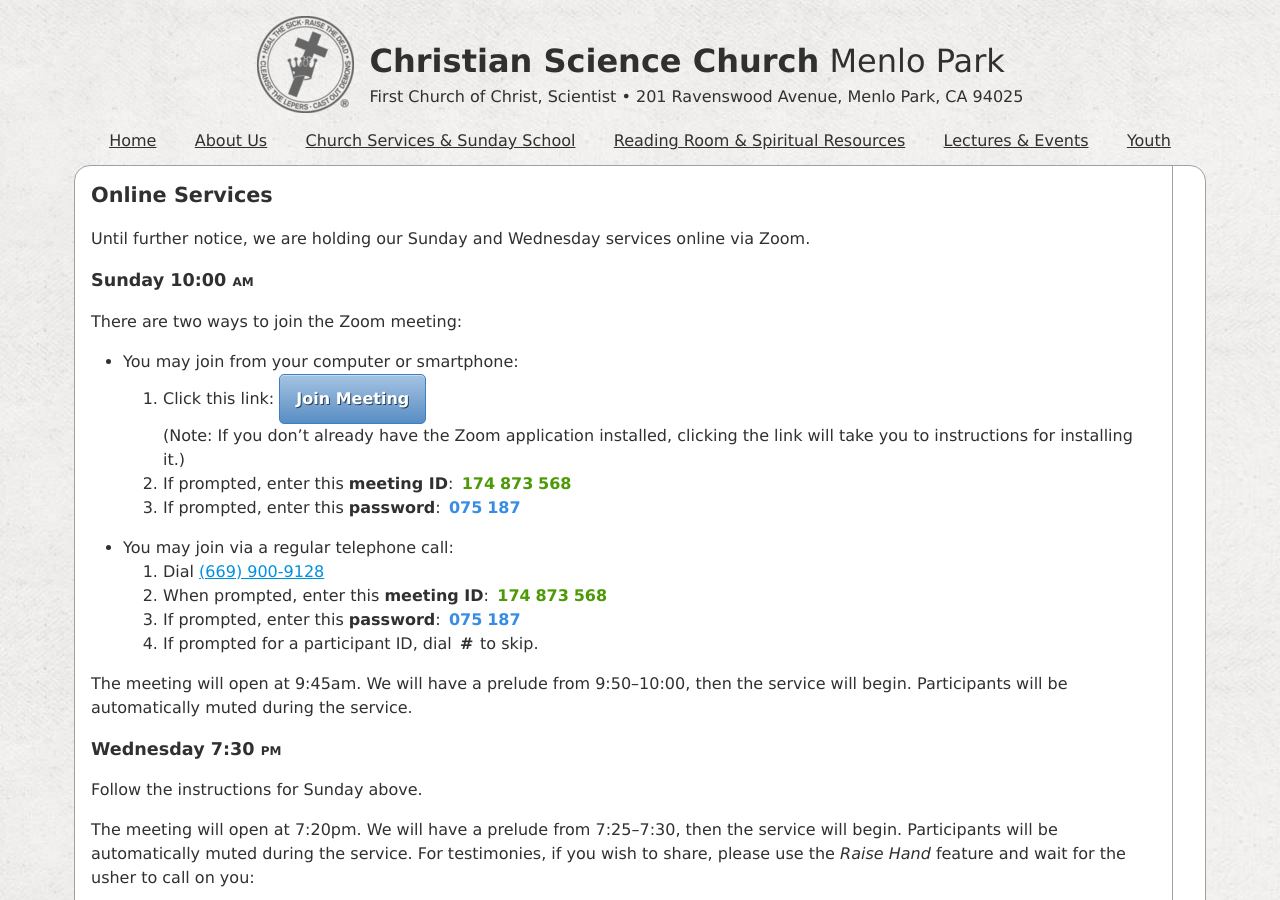
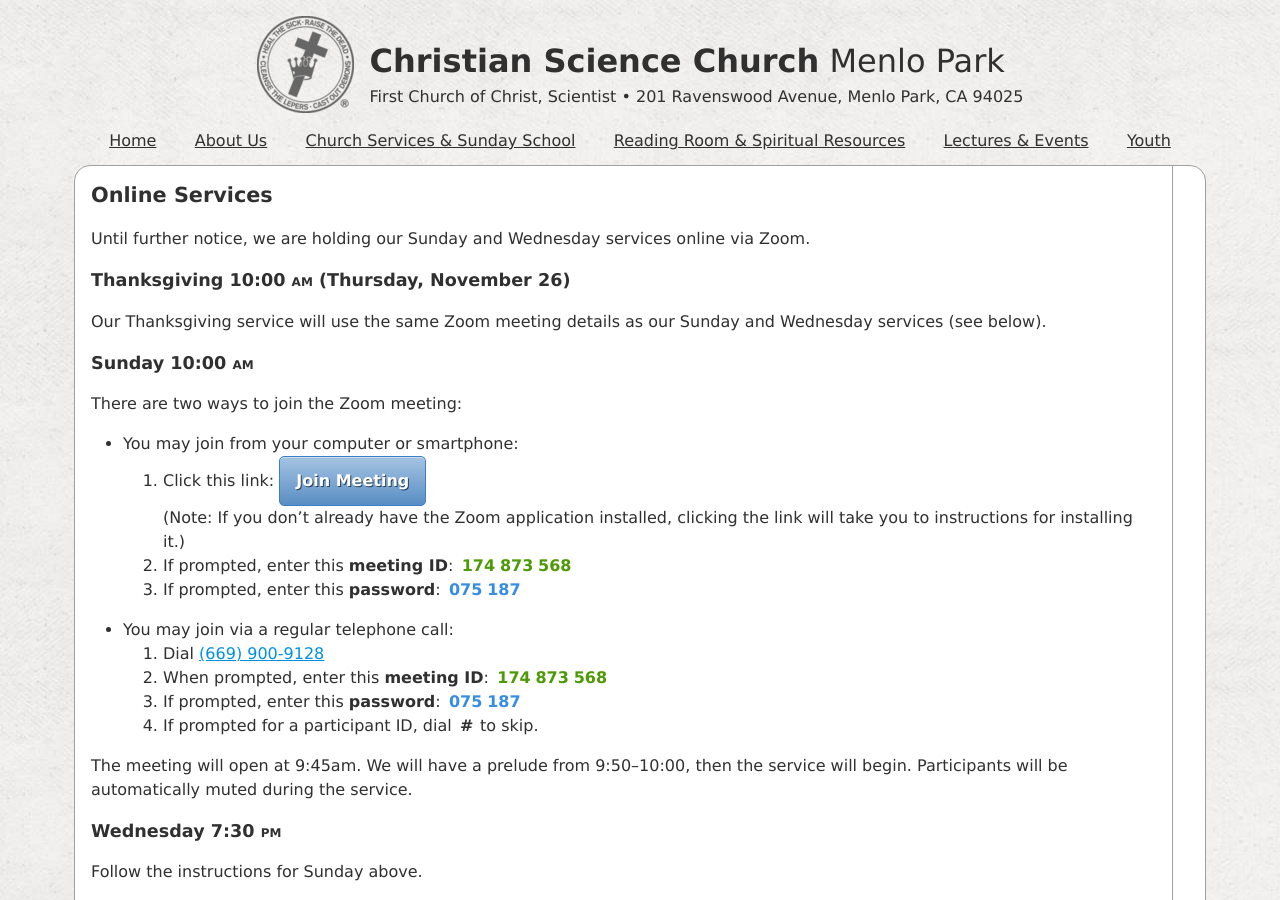
Before and after one commit to kalgynirae/csmenlopark, a Jekyll site: the page built from pages/online-services.md, in a window 1280 px wide and 900 px high. Built offline with Jekyll 4.4.1, drawn with Linux system fonts in a browser that asks for light colours; nearby versions of some CDN libraries; our own code applies the rules of GitHub Pages for plain Markdown files; a script that is not in the unit is left out.

Commit message:
Mention the Thanksgiving service in several places

```diff
--- a/_layouts/default.html
+++ b/_layouts/default.html
@@ -17,7 +17,7 @@
     {% if page.title != "Online Services" %}
     <aside class="regular-banner">
       <a href="{% link pages/online-services.md %}">
-        <strong>Online Sunday and Wednesday services:</strong>
+        <strong>Online Sunday, Wednesday, <span style="color:#d09000">and Thanksgiving</span> services:</strong>
         <span style="text-decoration: underline">Click for details.</span>
       </a>
     </aside>
--- a/pages/online-services.md
+++ b/pages/online-services.md
@@ -11,6 +11,11 @@
 
 Until further notice, we are holding our Sunday and Wednesday services online
 via Zoom.
+
+## Thanksgiving <time datetime="10:00">10:00 am</time> (Thursday, November 26)
+
+Our Thanksgiving service will use the same Zoom meeting details as our Sunday
+and Wednesday services (see below).
 
 ## Sunday <time datetime="10:00">10:00 am</time>
 
```
Also changed, not shown: _includes/visit.md (+4 -0 lines).
